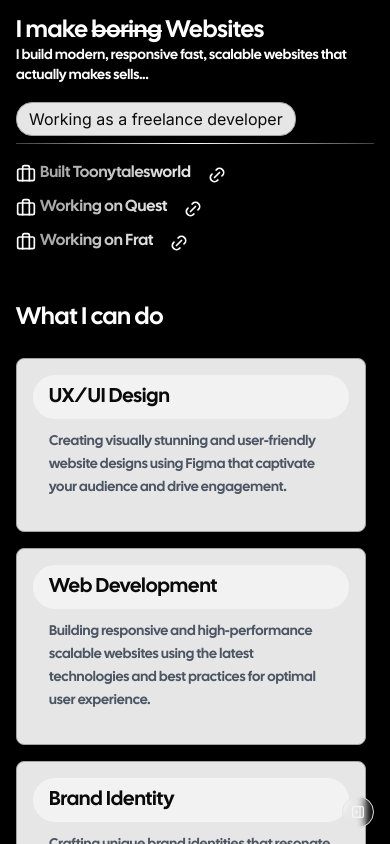
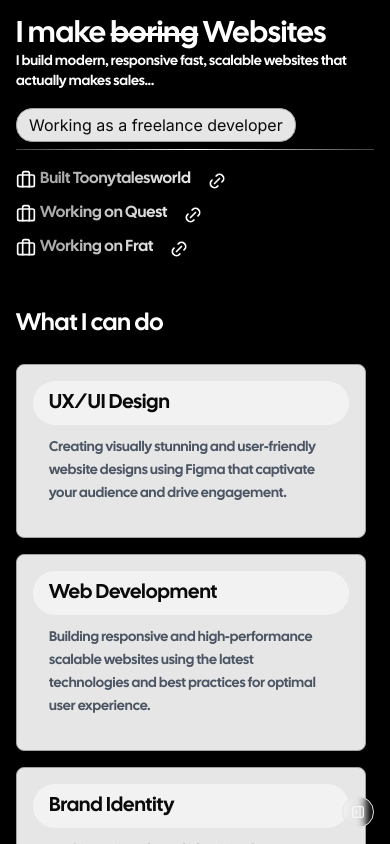
Before and after one commit to Indra-photon/sidefolio, a Next.js app: page / in a window 390 px wide. Built offline with nearby package versions, Linux system fonts and the light colour scheme.

Commit message:
fix/small-errors

```diff
--- a/src/app/HomePage.tsx
+++ b/src/app/HomePage.tsx
@@ -60,11 +60,11 @@ export default function HomePage() {
           transition={{ duration: 0.6 }}
           className=" relative"
         >
-          <Heading as="h1" className="text-white">
+          <Heading as="h1" className="text-white text-3xl sm:text-4xl lg:text-5xl font-bold">
               I make <span className="line-through">boring</span> <span className="">Websites</span>
           </Heading>
           <Paragraph className={twMerge(CalSans.className, 'text-white text-sm sm:text-lg lg:text-2xl font-extralight')}>
-            I build modern, responsive fast, scalable websites that actually makes sells...
+            I build modern, responsive fast, scalable websites that actually makes sales...
           </Paragraph>
           <div className="flex mt-4 space-x-2 mb-2">
             <button className="btn rounded-2xl bg-white/90 backdrop-blur-md border border-neutral-400 px-3 py-1">Working as a freelance developer</button>
```
